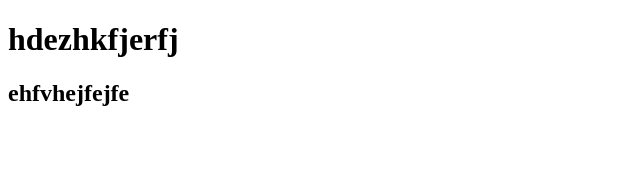
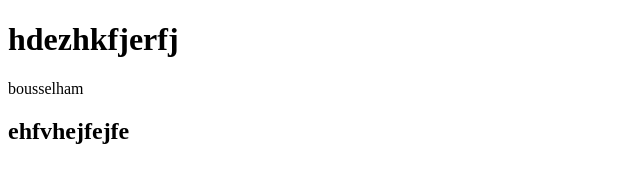
Before and after one commit to BOUSSELHAMYIYKI/bilal, a website: page hh.html in a window 1280 px wide. Shown: the whole page, without its empty margins (0-640 px from the left). Drawn offline with Linux system fonts and the light colour scheme.

Commit message:
second commit

```diff
--- a/hh.html
+++ b/hh.html
@@ -7,6 +7,7 @@
 </head>
 <body>
     <h1>hdezhkfjerfj</h1>
+    <p>bousselham</p>
 
 <h2>ehfvhejfejfe</h2>
 </body>
```
